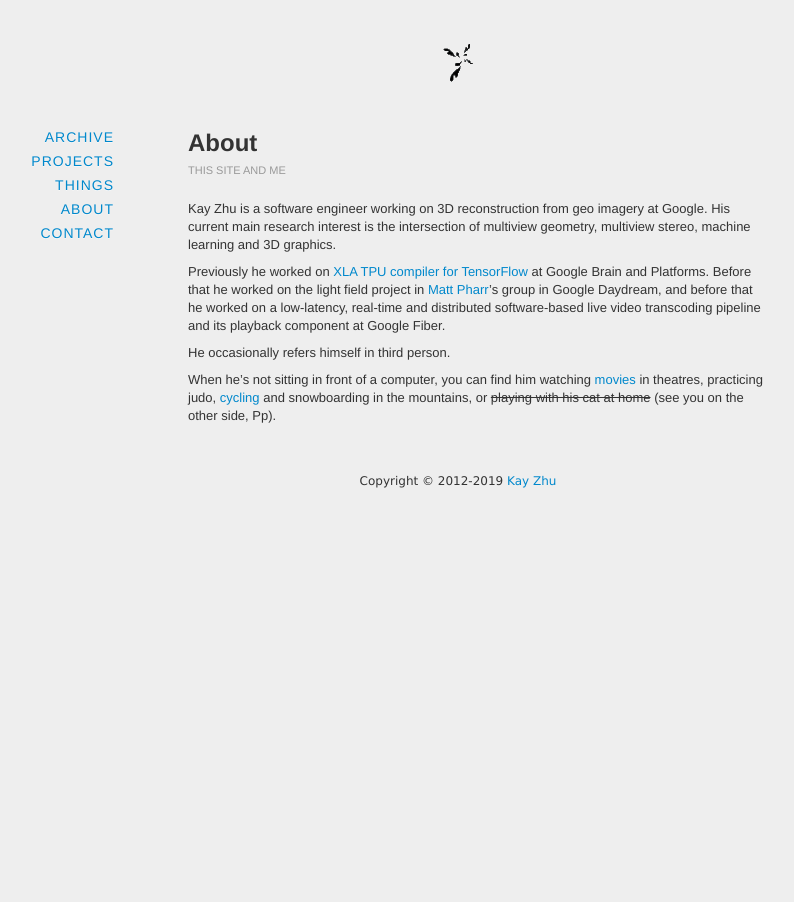
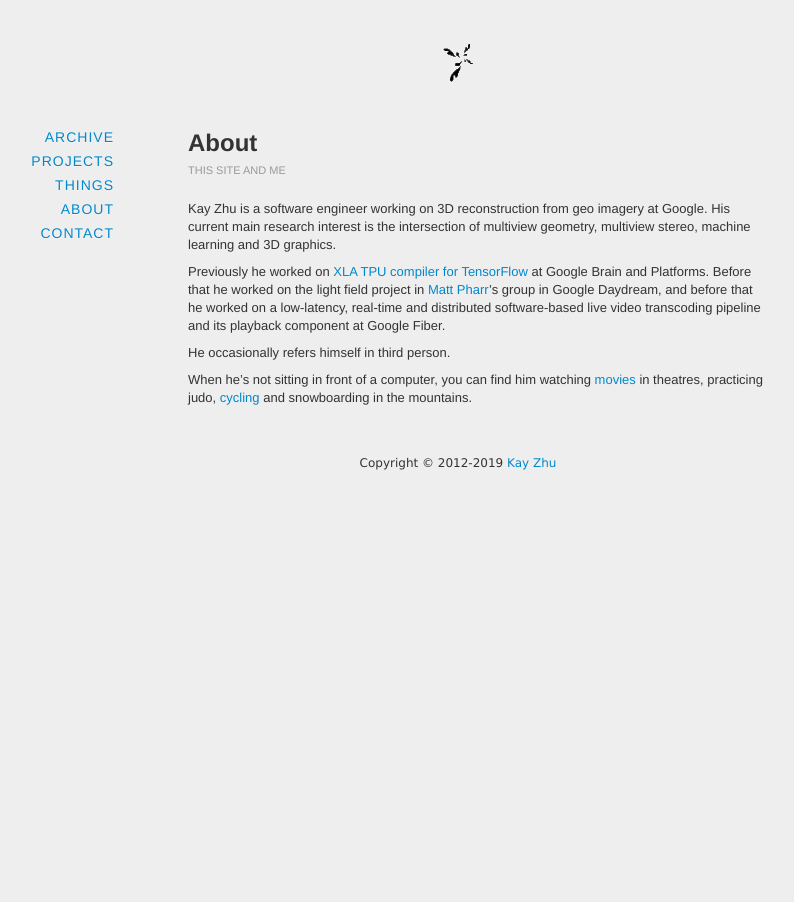
Before and after one commit to kayzhu/kayzhu.github.com, a Jekyll site: the page built from about/index.md, in a window 1280 px wide. Shown: the whole page, without its empty margins (182-976 px from the left). Built offline with Jekyll 4.4.1, drawn with Linux system fonts in a browser that asks for light colours; nearby versions of some CDN libraries; comment, search, counter and statistics services are not loaded.

Commit message:
Update index.md

```diff
--- a/about/index.md
+++ b/about/index.md
@@ -14,5 +14,4 @@ He occasionally refers himself in third person.
 
 
 When he's not sitting in front of a computer, you can find him watching [movies](https://letterboxd.com/hippotown/)
-in theatres, practicing judo, [cycling](https://www.strava.com/athletes/kayzhu) and snowboarding in the mountains, or <del>playing
-with his cat at home</del> (see you on the other side, Pp).
+in theatres, practicing judo, [cycling](https://www.strava.com/athletes/kayzhu) and snowboarding in the mountains.
```
